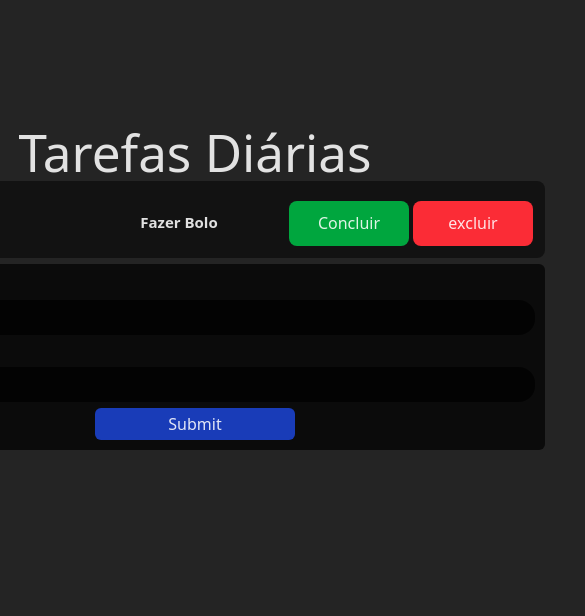
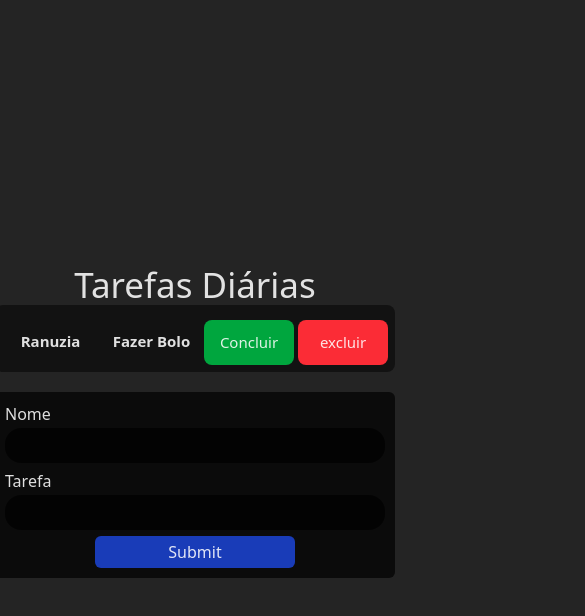
Before and after one commit to Wellinton-3110/typepratice, a React (Vite) app: page / in a window 390 px wide. Shown: the top 616 px of the page, 585 px wide, since content can reach past the window. Built offline with nearby package versions, Linux system fonts and the light colour scheme.

Commit message:
responsive

```diff
--- a/components/Form.tsx
+++ b/components/Form.tsx
@@ -24,7 +24,7 @@ export const Form = ({ addPessoa }: FormProps) => {
   return (
     <div>
       <form
-        className="w-[700px] bg-black/70 mt-1.5 rounded-md p-2.5"
+        className="w-[400px] sm:w-[700px] ml-[50%] translate-x-[-50%] mt-[5%] bg-black/70 rounded-md p-2.5"
         onSubmit={handleSubmit(onSubmit)}
       >
         {/*--Nome--*/}
--- a/src/App.tsx
+++ b/src/App.tsx
@@ -1,5 +1,6 @@
 import { useState } from "react";
 import "./index.css";
+import "./responsive.css";
 import { Form } from "../components/Form.tsx";
 import type { DadosTarefa } from "../components/Form.tsx";
 import TypeTest from "./TypeTest.tsx";
@@ -75,11 +76,11 @@ function App() {
 
   return (
     <>
-      <div className="flex flex-col ml-[50vw] translate-x-[-50%]">
-        <h1 className="ml-[50%] translate-x-[-50%] w-[700px] text-center">
+      <div className="flex flex-col ml-[50vw] translate-x-[-50%] ">
+        <h1 className="h1Text ml-[50%] translate-x-[-50%] w-[700px] text-center">
           Tarefas Diárias
         </h1>
-        <ul className="border-amber-50 rounded-lg w-[700px] bg-black/50 p-3 gap-1 text-center">
+        <ul className="divTarefas border-amber-50 rounded-lg w-[700px] bg-black/50 p-3 gap-1 text-center">
           {pessoas.map((pessoa) => {
             return (
               <li className="flex gap-1 mt-2" key={pessoa.id}>
@@ -119,7 +120,7 @@ function App() {
         </ul>
         <Form addPessoa={addPessoa} />
       </div>
-      {<TypeTest />}
+      {/*  {<TypeTest />} */}
     </>
   );
 }
--- /dev/null
+++ b/src/responsive.css
@@ -0,0 +1,20 @@
+@media (max-width: 635px) {
+  .h1Text {
+    width: 400px;
+    font-size: 35px;
+  }
+}
+@media (max-width: 635px) {
+  .divTarefas {
+    width: 400px;
+    font-size: 25px;
+    padding: 7px;
+  }
+}
+@media (max-width: 635px) {
+  button {
+    width: 90px;
+    font-size: 15px;
+    padding: 7px;
+  }
+}
```
